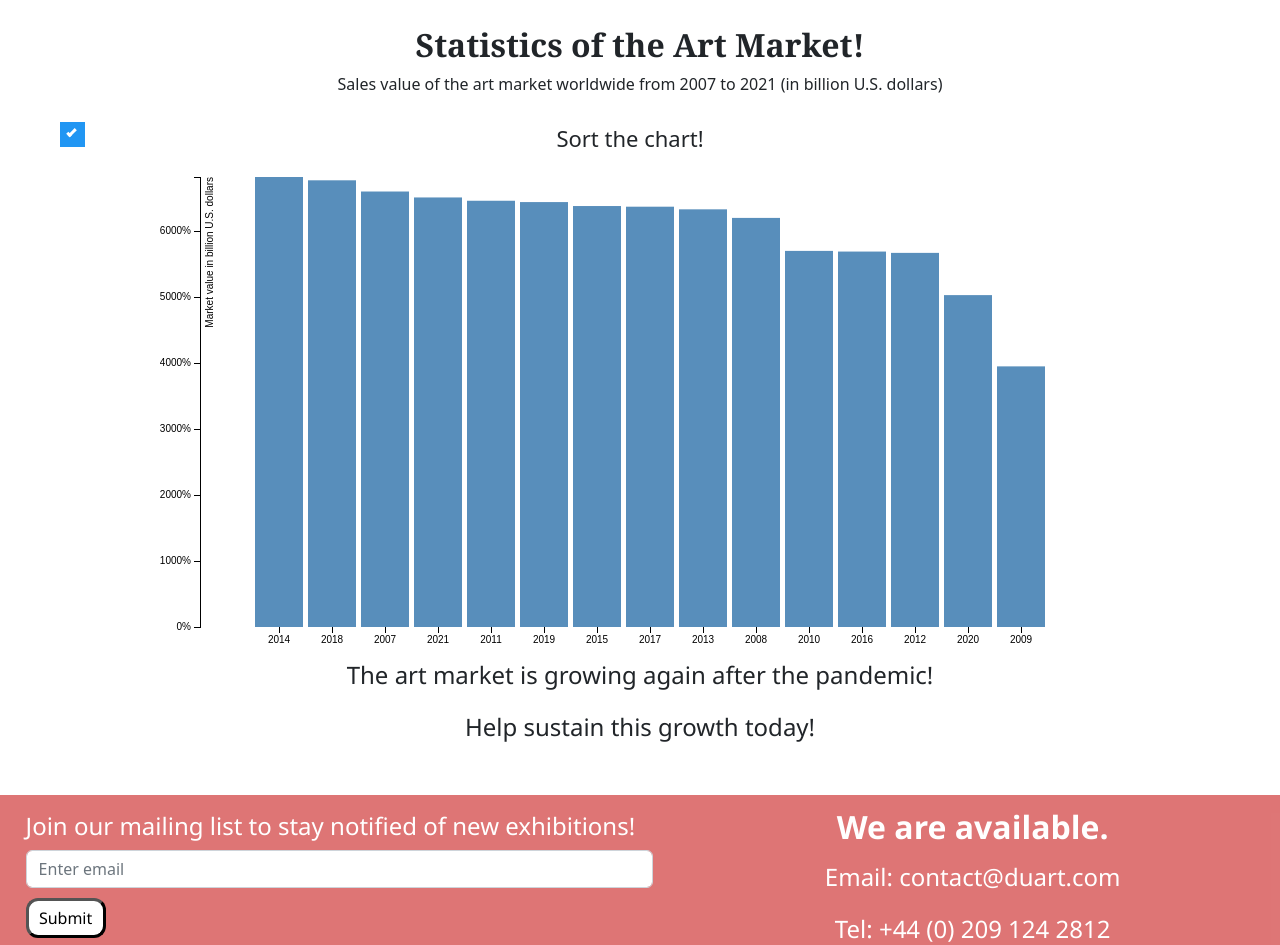
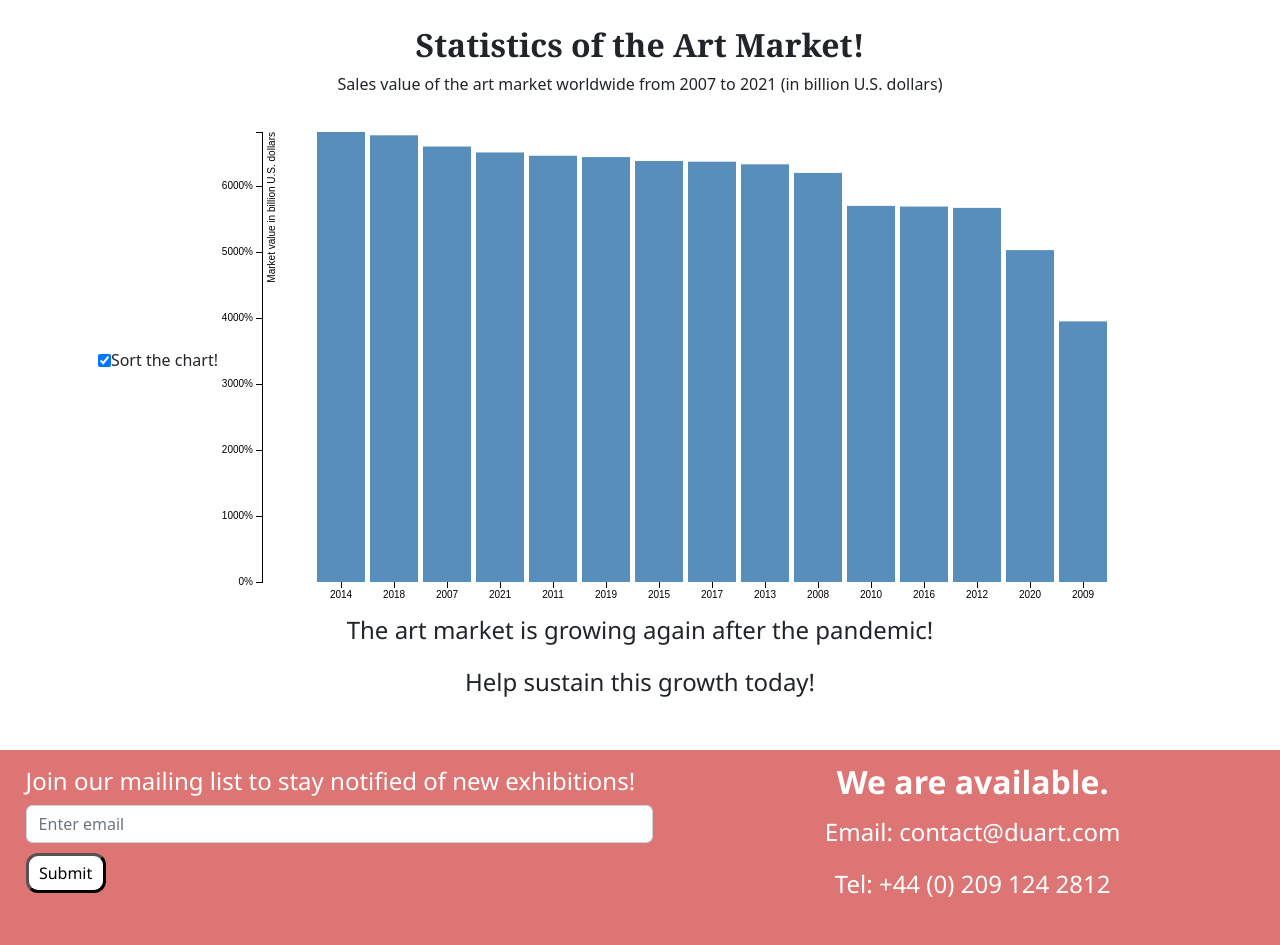
Before and after one commit to adaozer/adaozer.github.io, a plain HTML site: page index.html in a window 1280 px wide. Shown: the part 1220-2165 px from the top of the page. Drawn offline with nearby package versions, Linux system fonts and the light colour scheme.

Commit message:
Update index.html

```diff
--- a/index.html
+++ b/index.html
@@ -243,7 +243,6 @@
 
                   </div>
                   <p class="text1">View the Rest On-Site!</p>
-
                   </div>
 
                    <a id="stats"></a>
@@ -252,10 +251,7 @@
       <div id="svg">
         <h5 id="h5">Statistics of the Art Market!</h5>
         <p>Sales value of the art market worldwide from 2007 to 2021 (in billion U.S. dollars)</p>
-        <label class="container">Sort the chart!
-          <input type="checkbox">
-          <span class="checkmark"></span>
-        </label>
+          <input type="checkbox" id="check">Sort the chart!
         <svg></svg>
         <p class="p-art">The art market is growing again after the pandemic!</p>
         <p class="p-art">Help sustain this growth today!</p>
```
